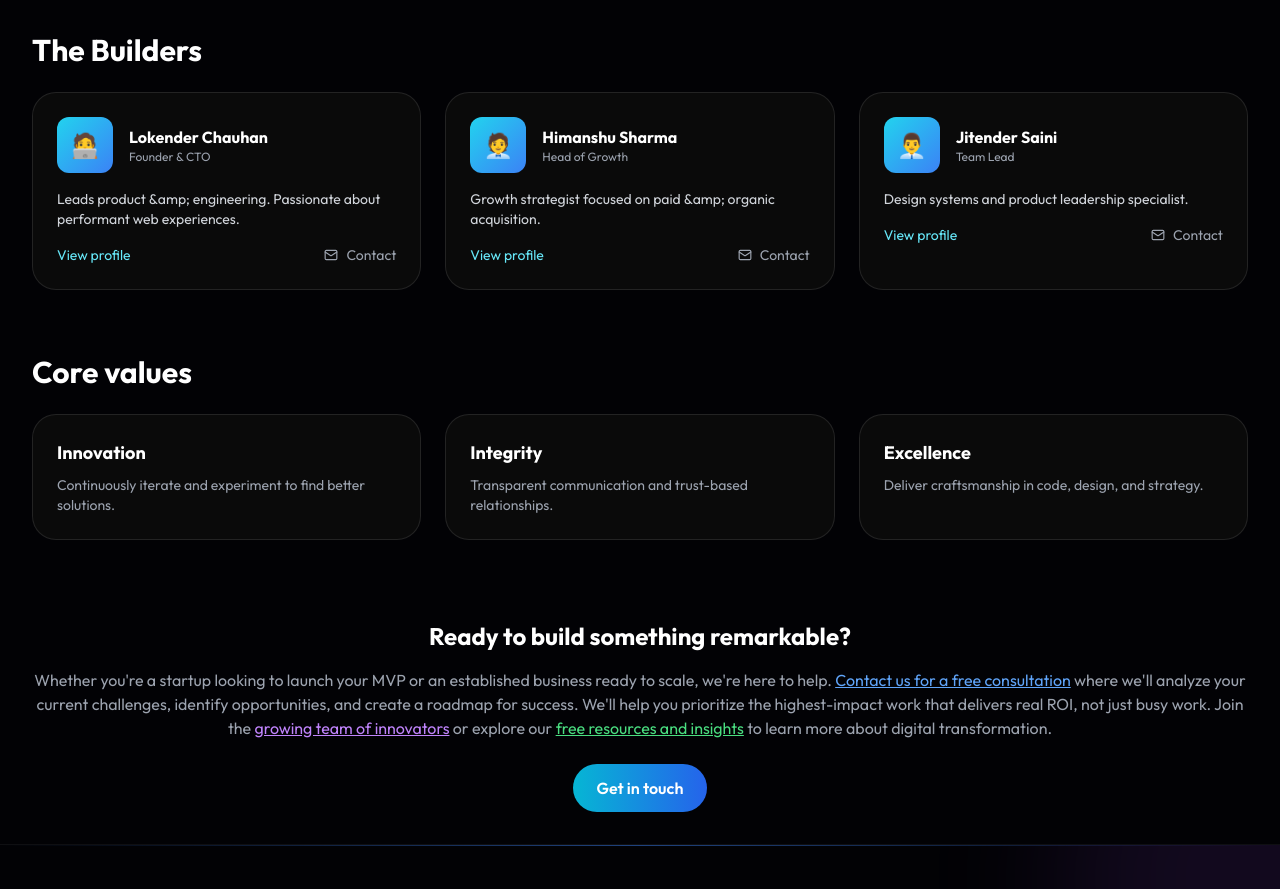
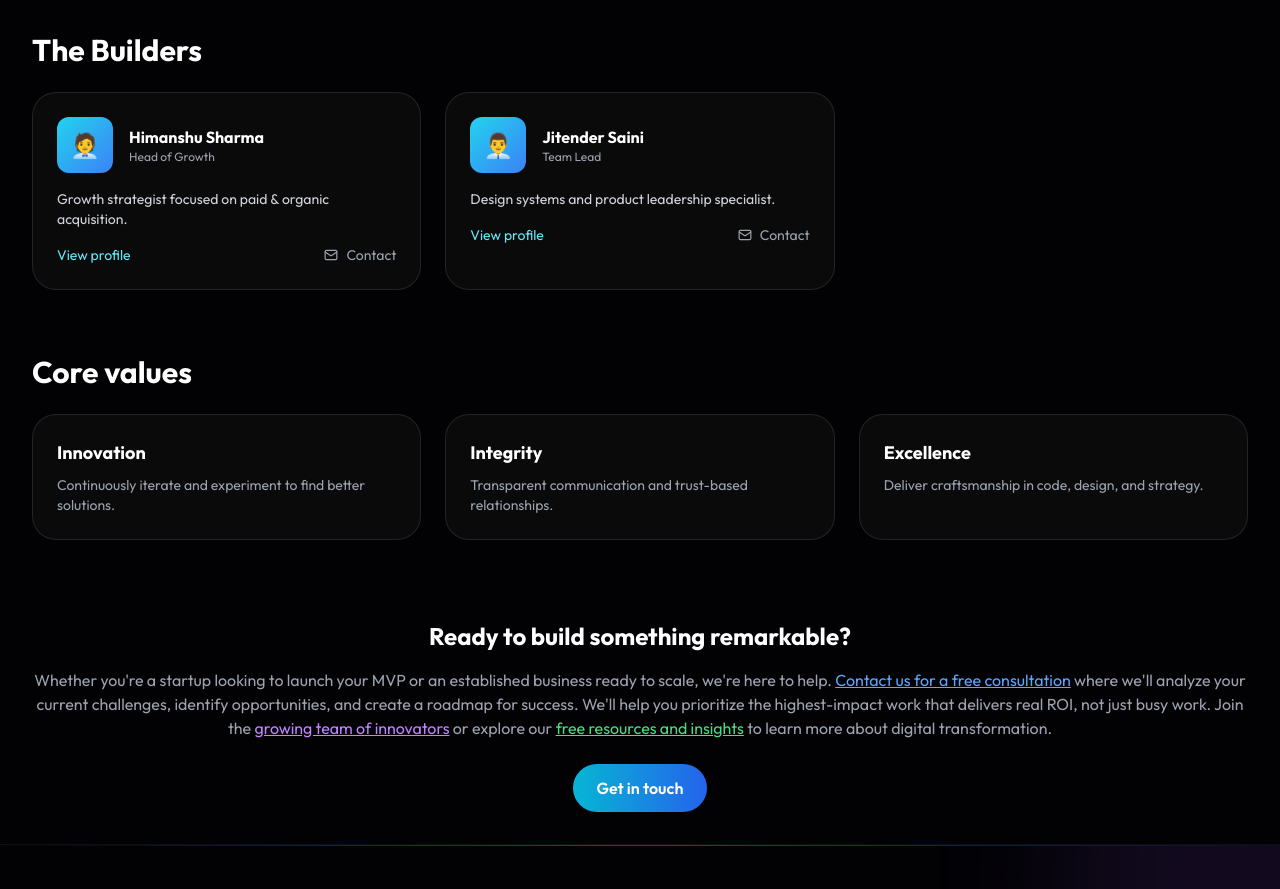
Before and after one commit to codenclick-technologies/Code-n-click-Technologies, a React (Vite) app in the folder client/: page /about in a window 1280 px wide. Shown: the part 1760-2649 px from the top of the page. Built offline with nearby package versions, Linux system fonts and the light colour scheme; no server answers; a web font is replaced by a local one.

Commit message:
Remove Lokender Chauhan from team section

```diff
--- a/client/src/pages/About.jsx
+++ b/client/src/pages/About.jsx
@@ -10,8 +10,7 @@ import { fadeInUp, staggerContainer } from '../utils/animations';
 import SpotlightCard from '../components/ui/SpotlightCard';
 
 const team = [
-  { name: 'Lokender Chauhan', role: 'Founder & CTO', bio: 'Leads product &amp; engineering. Passionate about performant web experiences.', bioLong: 'Lokender leads engineering and product. He focuses on performance, scalable architectures, and developer experience. Previously built SaaS platforms and large-scale React apps.', avatar: '🧑‍💻', email: 'lokender@codenclick.com' },
-  { name: 'Himanshu Sharma', role: 'Head of Growth', bio: 'Growth strategist focused on paid &amp; organic acquisition.', bioLong: 'Himanshu specializes in growth strategies combining paid channels and organic funnels. He builds repeatable acquisition systems and analytics stacks.', avatar: '🧑‍💼', email: 'himanshu@codenclick.com', skills: ['Paid acquisition', 'Analytics', 'Funnel optimization'] },
+  { name: 'Himanshu Sharma', role: 'Head of Growth', bio: 'Growth strategist focused on paid & organic acquisition.', bioLong: 'Himanshu specializes in growth strategies combining paid channels and organic funnels. He builds repeatable acquisition systems and analytics stacks.', avatar: '🧑‍💼', email: 'himanshu@codenclick.com', skills: ['Paid acquisition', 'Analytics', 'Funnel optimization'] },
   { name: 'Jitender Saini', role: 'Team Lead', bio: 'Design systems and product leadership specialist.', bioLong: 'Jitender leads cross-functional teams, design systems and product delivery. He bridges design and engineering to ship high-quality products.', avatar: '👨‍💼', email: 'jitender@codenclick.com', skills: ['Design systems', 'Product leadership', 'UX'] },
 ];
 
```
